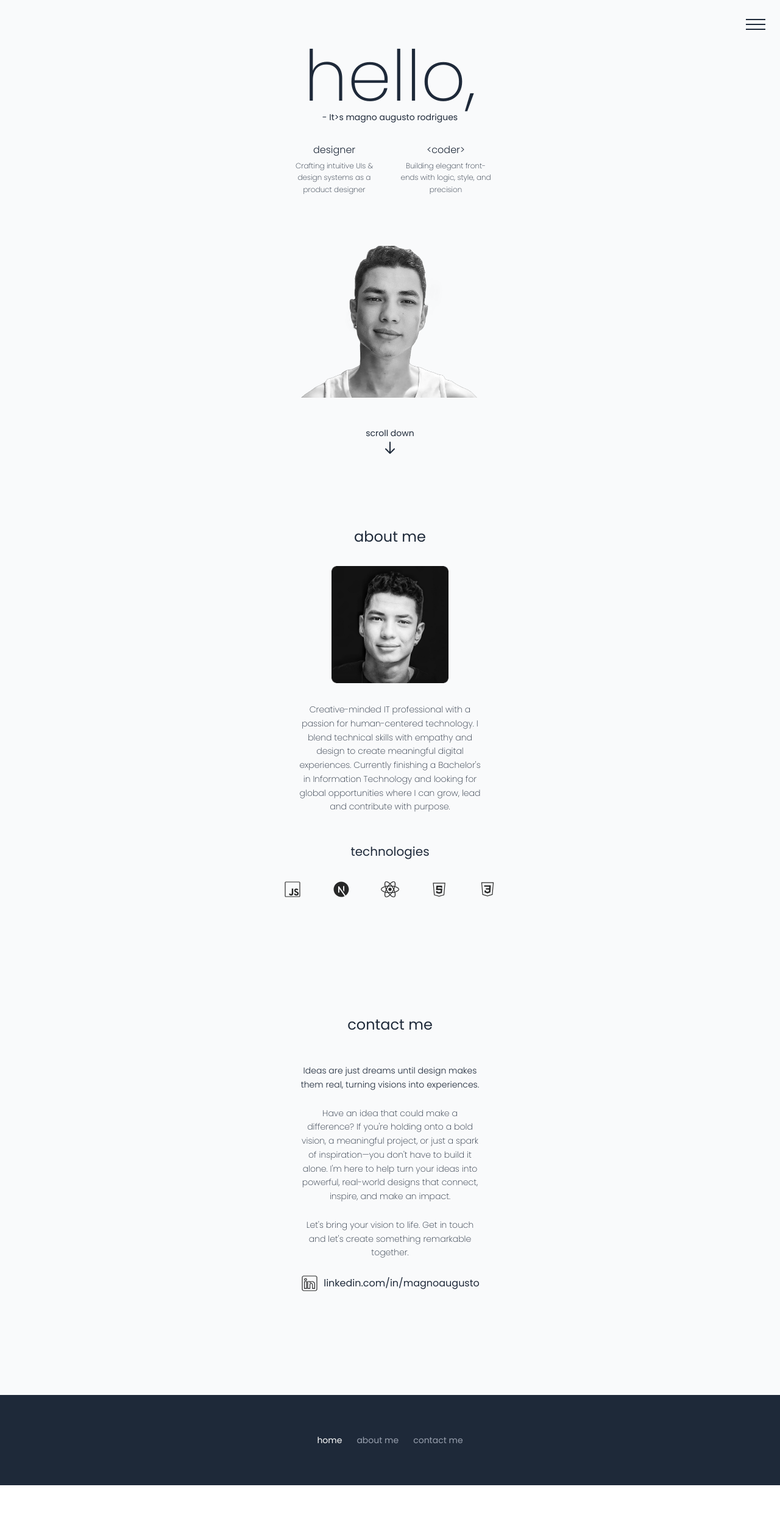
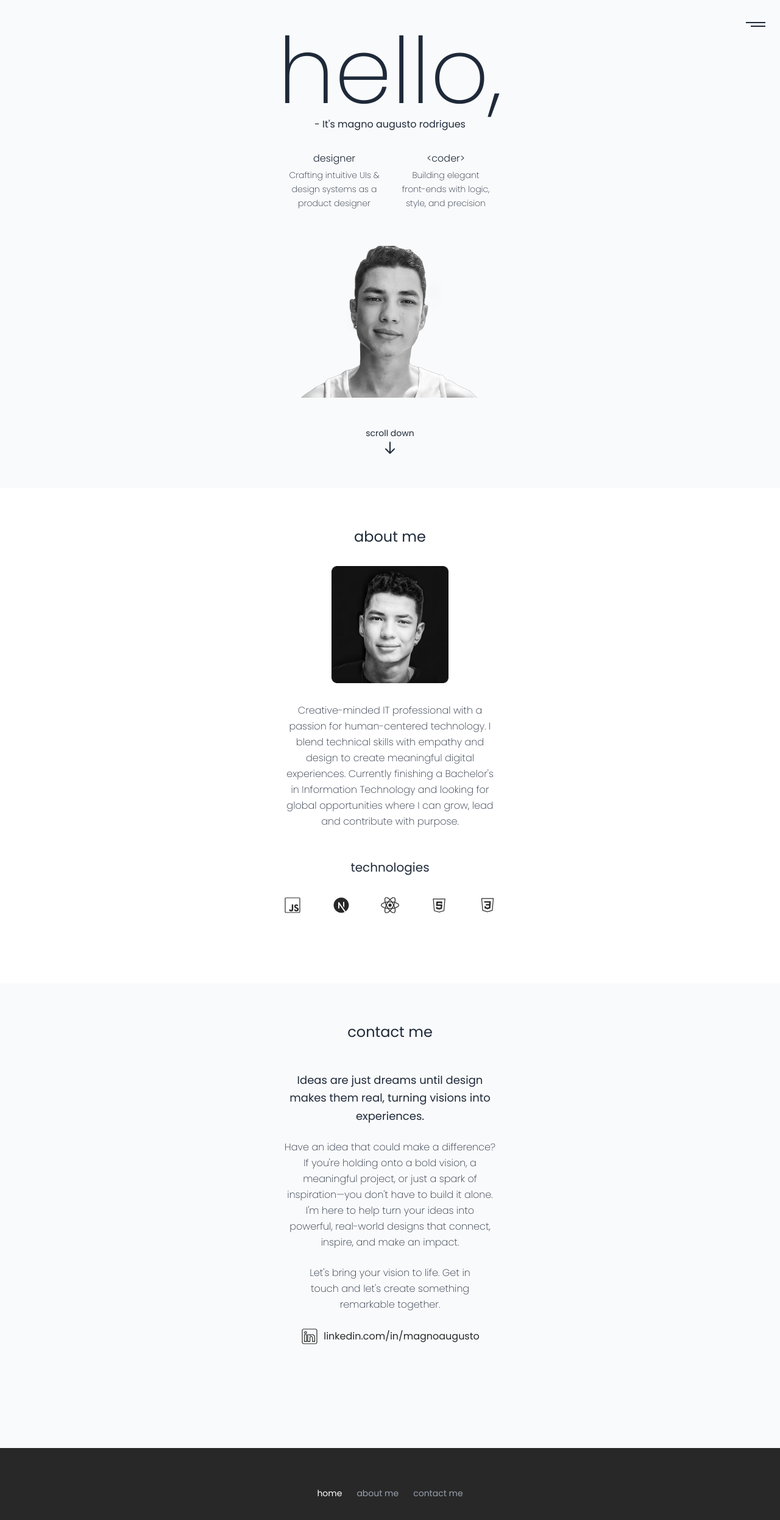
Before and after one commit to magnoaugustoo/landingpage, a Next.js app: page / in a window 1280 px wide. Shown: the top 2492 px of the page at 61% size. Before the commit the page ends 2435 px from the top, so only its background shows below. Built offline with nearby package versions, Linux system fonts and the light colour scheme.

Commit message:
Design adjustments

```diff
--- a/pages/index.tsx
+++ b/pages/index.tsx
@@ -58,17 +58,22 @@ export default function Home() {
         <link href="https://fonts.googleapis.com/css2?family=Poppins:wght@200;300;400;500;600;700&display=swap" rel="stylesheet" />
       </Head>
 
-      {/* Hamburger Menu Button */}
+      {/* Hamburger Menu Button - 2 riscos */}
       <div className="fixed top-6 right-6 z-50">
         <button
           onClick={toggleMenu}
-          className="flex flex-col justify-center items-center w-8 h-8 space-y-1.5 focus:outline-none"
+          className="flex flex-col justify-center items-center w-8 h-8 space-y-1 focus:outline-none"
         >
-          <span className={`block w-8 h-0.5 bg-gray-800 transform transition duration-300 ${menuOpen ? 'rotate-45 translate-y-2' : ''}`}></span>
-          <span className={`block w-8 h-0.5 bg-gray-800 transition duration-300 ${menuOpen ? 'opacity-0' : ''}`}></span>
-          <span className={`block w-8 h-0.5 bg-gray-800 transform transition duration-300 ${menuOpen ? '-rotate-45 -translate-y-2' : ''}`}></span>
+          {/* Linha de cima - 100% */}
+          <span className={`block w-8 h-0.5 bg-gray-800 transform transition duration-300
+            ${menuOpen ? 'rotate-45 translate-y-1.5' : ''}`}></span>
+
+          {/* Linha de baixo - 75% */}
+          <span className={`block w-6 h-0.5 bg-gray-800 transform transition duration-300 self-end
+            ${menuOpen ? '-rotate-45 -translate-y-1.5' : ''}`}></span>
         </button>
       </div>
+
 
       {/* Mobile Menu Overlay */}
       <div
@@ -101,19 +106,19 @@ export default function Home() {
       {/* Home Section */}
       <section ref={homeRef} className="min-h-screen flex flex-col justify-between px-8 pt-0 pb-4">
         <div className="flex-1 flex flex-col justify-center items-center text-center">
-          <h1 className="text-[115px] font-extralight leading-none mb-0">hello,</h1>
-          <p className="text-sm mb-8 pt-[-4px]">- It&gt;s magno augusto rodrigues</p>
+          <h1 className="text-[150px] font-extralight leading-none mb-0">hello,</h1>
+          <p className="text-base mb-8 pt-[-4px]">- It&apos;s magno augusto rodrigues</p>
 
           <div className="grid grid-cols-2 gap-4 mb-4 w-full max-w-[350px] place-items-center">
             <div>
               <h2 className="font-light mb-1">designer</h2>
-              <p className="text-xs font-extralight  leading-relaxed w-[150px]">
+              <p className="text-sm font-extralight leading-relaxed w-[150px]">
                 Crafting intuitive UIs & design systems as a product designer
               </p>
             </div>
             <div>
               <h2 className="font-light mb-1">&lt;coder&gt;</h2>
-              <p className="text-xs font-extralight leading-relaxed w-[150px]">
+              <p className="text-sm font-extralight leading-relaxed w-[150px]">
                 Building elegant front-ends with logic, style, and precision
               </p>
             </div>
@@ -140,7 +145,7 @@ export default function Home() {
       </section>
 
       {/* About Me Section */}
-      <section ref={aboutRef} id="about" className="min-h-screen flex flex-col px-8 py-16">
+      <section ref={aboutRef} id="about" className="min-h-screen bg-white flex flex-col px-8 py-16">
         <h2 className="text-2xl mb-8 text-center">about me</h2>
 
         <div className="mx-auto mb-8 w-48 h-48 overflow-hidden rounded-lg">
@@ -153,7 +158,7 @@ export default function Home() {
           />
         </div>
 
-        <p className="font-extralight text-center text-sm leading-relaxed mb-12 max-w-[300px] mx-auto">
+        <p className="font-extralight text-center text-base leading-relaxed mb-12 max-w-[350px] mx-auto">
           Creative-minded IT professional with a passion for human-centered technology.
           I blend technical skills with empathy and design to create meaningful digital experiences.
           Currently finishing a Bachelor&apos;s in Information Technology and looking for global
@@ -222,17 +227,17 @@ export default function Home() {
         <h2 className="text-2xl mb-12 text-center">contact me</h2>
 
         <div className="text-center mb-24">
-          <p className="font-light text-sm leading-relaxed mb-6 max-w-[300px] mx-auto">
+          <p className="font-regular text-lg leading-relaxed mb-6 max-w-[350px] mx-auto">
             Ideas are just dreams until design makes them real, turning visions into experiences.
           </p>
 
-          <p className="text-sm font-extralight leading-relaxed mb-6 max-w-[300px] mx-auto">
+          <p className="text-base font-extralight leading-relaxed mb-6 max-w-[350px] mx-auto">
             Have an idea that could make a difference?
             If you&apos;re holding onto a bold vision, a meaningful project, or just a spark of inspiration—you don&apos;t have to build it alone.
             I&apos;m here to help turn your ideas into powerful, real-world designs that connect, inspire, and make an impact.
           </p>
 
-          <p className="text-sm font-extralight leading-relaxed mb-6 max-w-[300px] mx-auto">
+          <p className="text-base font-extralight leading-relaxed mb-6 max-w-[300px] mx-auto">
             Let&apos;s bring your vision to life. Get in touch and let&apos;s create something remarkable together.
           </p>
           <div className="flex items-center justify-center mb-2 gap-2">
@@ -246,7 +251,7 @@ export default function Home() {
               href="https://www.linkedin.com/in/magnoaugusto/"
               target="_blank"
               rel="noopener noreferrer"
-              className="text-gray-800 hover:underline"
+              className="text-[#282828] hover:underline"
             >
               linkedin.com/in/magnoaugusto
             </a>
@@ -256,7 +261,7 @@ export default function Home() {
       </section>
 
       {/* Footer */}
-      <footer className="bg-gray-800 text-white py-16">
+      <footer className="bg-[#282828] text-white py-16">
         <div className="container mx-auto px-8">
           <div className="flex justify-center space-x-6 text-sm">
             <button
--- a/styles/globals.css
+++ b/styles/globals.css
@@ -1,8 +1,8 @@
 @import "tailwindcss";
 
 :root {
-  --background: #ffffff;
-  --foreground: #171717;
+  --background: #f8f8f8;
+  --foreground: #282828;
 }
 
 @theme inline {
```
